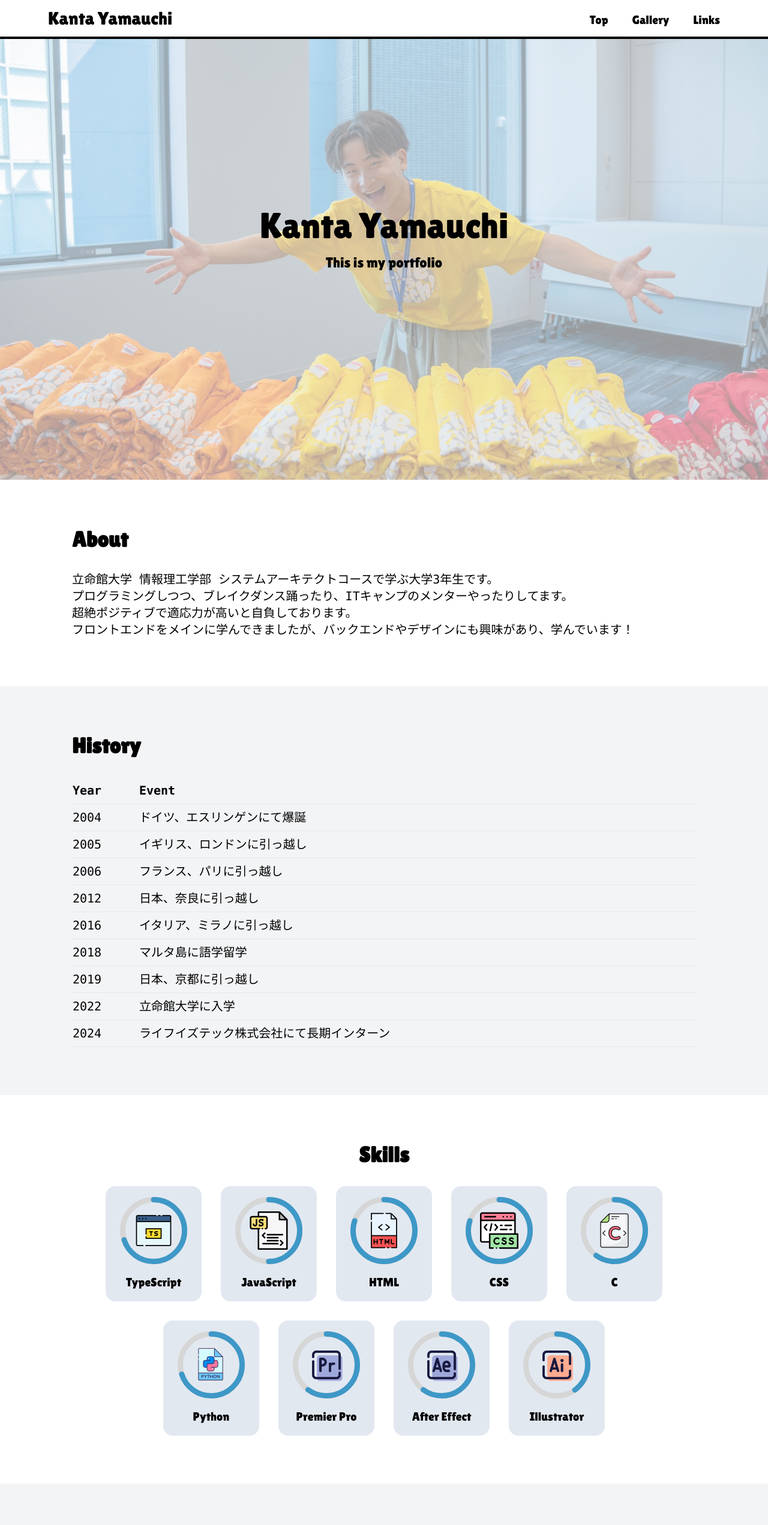
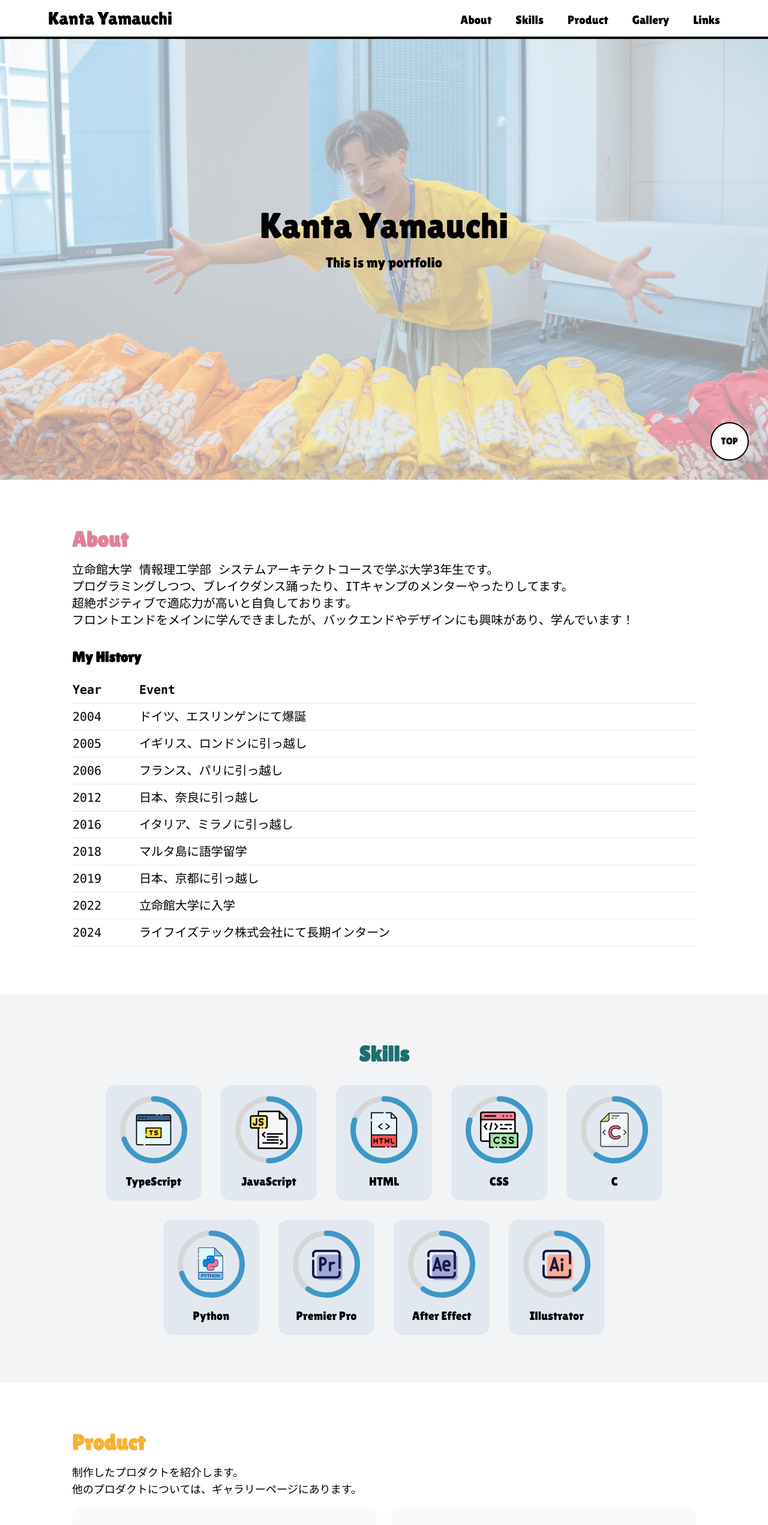
Before and after one commit to k4nkan/kanta_portfolio, a Next.js app in the folder my-app/: page / in a window 1280 px wide. Shown: the top 2543 px of the page at 60% size. Built offline with nearby package versions, Linux system fonts and the light colour scheme; a web font is replaced by a local one.

Commit message:
#78 ヘッダーの編集、トップに戻るボタン

```diff
--- a/my-app/src/components/Animations/Animations.ts
+++ b/my-app/src/components/Animations/Animations.ts
@@ -52,6 +52,11 @@ export const ButtonAnimation = {
   whileTap: { scale: 0.9 },
 };
 
+export const MoreAnimation = {
+  whileHover: { scale: 1.05 },
+  whileTap: { scale: 0.95 },
+};
+
 export const BigButtonAnimation = {
   whileHover: { scale: 1.1 },
   whileTap: { scale: 0.9 },
--- a/my-app/src/components/HeaderComponent/HeaderMenu.tsx
+++ b/my-app/src/components/HeaderComponent/HeaderMenu.tsx
@@ -5,8 +5,14 @@ import { ButtonAnimation } from "../Animations/Animations";
 const HeaderMenu = () => {
   return (
     <div className="flex gap-[40px] text-xl pt-1">
-      <Link href={"/"}>
-        <motion.div {...ButtonAnimation}>Top</motion.div>
+      <Link href={"/#about"}>
+        <motion.div {...ButtonAnimation}>About</motion.div>
+      </Link>
+      <Link href={"/#skills"}>
+        <motion.div {...ButtonAnimation}>Skills</motion.div>
+      </Link>
+      <Link href={"/#product"}>
+        <motion.div {...ButtonAnimation}>Product</motion.div>
       </Link>
       <Link href={"/gallery"}>
         <motion.div {...ButtonAnimation}>Gallery</motion.div>
--- a/my-app/src/components/TopPageComponent/Products.tsx
+++ b/my-app/src/components/TopPageComponent/Products.tsx
@@ -6,8 +6,8 @@ type ProductsProps = {
 
 const Products: React.FC<ProductsProps> = ({ title, img, text }) => {
   return (
-    <div className="flex flex-col w-full max-w-[600px] items-center p-4 gap-4 bg-slate-50">
-      <h3 className="text-2xl">{title}</h3>
+    <div className="flex flex-col w-full max-w-[600px] items-center p-4 gap-4 bg-slate-50 rounded-xl">
+      <h3 className="text-2xl mt-2">{title}</h3>
       <div>
         <div className="max-w-[400px] w-full">
           <img src={img} alt="" />
--- a/my-app/src/pages/index.tsx
+++ b/my-app/src/pages/index.tsx
@@ -1,6 +1,9 @@
 import React from "react";
 import { motion, AnimatePresence } from "framer-motion";
-import { ImageAnimation } from "../components/Animations/Animations";
+import {
+  ImageAnimation,
+  MoreAnimation,
+} from "../components/Animations/Animations";
 import Skills from "../components/TopPageComponent/Skills";
 import Link from "next/link";
 import Products from "../components/TopPageComponent/Products";
@@ -9,10 +12,17 @@ export default function Home() {
   const top_image = "/profile_images/top.jpeg";
   const section_style = "flex justify-center w-full";
   const section_container =
-    "flex flex-col w-full max-w-[1200px] px-20 py-20 gap-8";
+    "flex flex-col w-full max-w-[1200px] px-20 py-20 gap-4";
 
   return (
     <>
+      <a
+        href="/#firstview"
+        className="flex items-center justify-center fixed w-16 h-16 bottom-8 right-8 z-10 rounded-full bg-white border-2 border-black"
+      >
+        TOP
+      </a>
+
       {/* First View */}
       <section
         id="firstview"
@@ -47,7 +57,7 @@ export default function Home() {
       {/* About セクション */}
       <section id="about" className={`${section_style} bg-white`}>
         <div className={section_container}>
-          <h2 className="text-4xl font-bold">About</h2>
+          <h2 className="text-4xl font-bold text-[#E08199]">About</h2>
           <p className="text-lg md:text-xl font-mono">
             立命館大学 情報理工学部
             システムアーキテクトコースで学ぶ大学3年生です。
@@ -58,13 +68,7 @@ export default function Home() {
             <br />
             フロントエンドをメインに学んできましたが、バックエンドやデザインにも興味があり、学んでいます！
           </p>
-        </div>
-      </section>
-
-      {/* History セクション */}
-      <section id="history" className={`${section_style} bg-gray-100`}>
-        <div className={section_container}>
-          <h2 className="text-4xl font-bold">History</h2>
+          <h3 className="text-2xl font-bold mt-4">My History</h3>
           <table className="w-full text-xl table-auto font-mono">
             <thead>
               <tr>
@@ -107,7 +111,9 @@ export default function Home() {
               </tr>
               <tr className="border-b">
                 <td className="py-2">2024</td>
-                <td className="py-2">ライフイズテック株式会社にて長期インターン</td>
+                <td className="py-2">
+                  ライフイズテック株式会社にて長期インターン
+                </td>
               </tr>
             </tbody>
           </table>
@@ -115,9 +121,9 @@ export default function Home() {
       </section>
 
       {/* Skills セクション */}
-      <section id="skills" className={`${section_style} bg-white`}>
+      <section id="skills" className={`${section_style} bg-gray-100`}>
         <div className={`${section_container} items-center`}>
-          <h2 className="text-4xl font-bold">Skills</h2>
+          <h2 className="text-4xl font-bold mb-4 text-[#1B706D]">Skills</h2>
           <div className="flex flex-wrap justify-center gap-8">
             <Skills img="/skills_icons/ts.png" level={70} title="TypeScript" />
             <Skills img="/skills_icons/js.png" level={50} title="JavaScript" />
@@ -137,15 +143,15 @@ export default function Home() {
       </section>
 
       {/* Product セクション */}
-      <section id="product" className={`${section_style} bg-gray-100`}>
-        <div className={section_container}>
-          <h2 className="text-4xl font-bold">Product</h2>
-          <p className="mt-4 text-lg font-mono">
+      <section id="product" className={`${section_style} bg-white`}>
+        <div className={`${section_container} max-lg:max-w-[600px] mx-auto`}>
+          <h2 className="text-4xl font-bold text-[#F8B133]">Product</h2>
+          <p className="text-lg font-mono">
             制作したプロダクトを紹介します。
             <br />
             他のプロダクトについては、ギャラリーページにあります。
           </p>
-          <div className="flex max-lg:flex-col max-lg:items-center gap-8">
+          <div className="flex max-lg:flex-col max-lg:items-center gap-6">
             <Products
               title="DISHdeCODE"
               img="/gallery_images/gallery_6.jpeg"
@@ -157,31 +163,28 @@ export default function Home() {
               text={`長期インターン先のハッカソンで作成、優秀賞を受賞しました！\nテックリード的なポジションで、フロントエンドもバックエンドもやりました！`}
             />
           </div>
-          <a
+          <motion.a
+            {...MoreAnimation}
             href={"/gallery"}
-            className="flex items-center justify-center p-3 border-2 border-black text-lg rounded-xl w-full max-lg:max-w-[600px] mx-auto"
+            className="flex items-center justify-center p-3 border-2 border-black text-2xl rounded-xl"
           >
             more
-          </a>
-        </div>
-      </section>
-
-      {/* Contact セクション */}
-      <section id="contact" className={`${section_style} bg-white`}>
-        <div className={section_container}>
-          <h2 className="text-4xl font-bold">Links</h2>
-          <p className="font-mono">
-            <Link href={"/links"}>こちら</Link> のページからどうぞ！
-          </p>
+          </motion.a>
         </div>
       </section>
 
       {/* Footer セクション */}
       <section id="Footer" className={`${section_style} bg-gray-100`}>
-          <div className="p-4">
+        <div className="flex flex-col gap-2 p-4 items-center justify-center">
+          <div>
+          created by
+            <a className="text-[#ED335A]" href="/links"> Kanta Yamauchi</a>
+          </div>
+          <div>
             icons by &nbsp;
             <Link href={"https://icons8.com"}>Icons8</Link>
           </div>
+        </div>
       </section>
     </>
   );
--- a/my-app/src/styles/globals.css
+++ b/my-app/src/styles/globals.css
@@ -1,6 +1,6 @@
 /* import fonts */
 @import url("https://fonts.googleapis.com/css2?family=Lilita+One&display=swap");
-@import url('https://fonts.googleapis.com/css2?family=Mochiy+Pop+One&display=swap');
+@import url("https://fonts.googleapis.com/css2?family=Mochiy+Pop+One&display=swap");
 
 /* setup tailwind css */
 @tailwind base;
@@ -12,3 +12,7 @@ body {
   margin: 0;
   padding: 0;
 }
+
+* {
+  scroll-behavior: smooth;
+}
```
